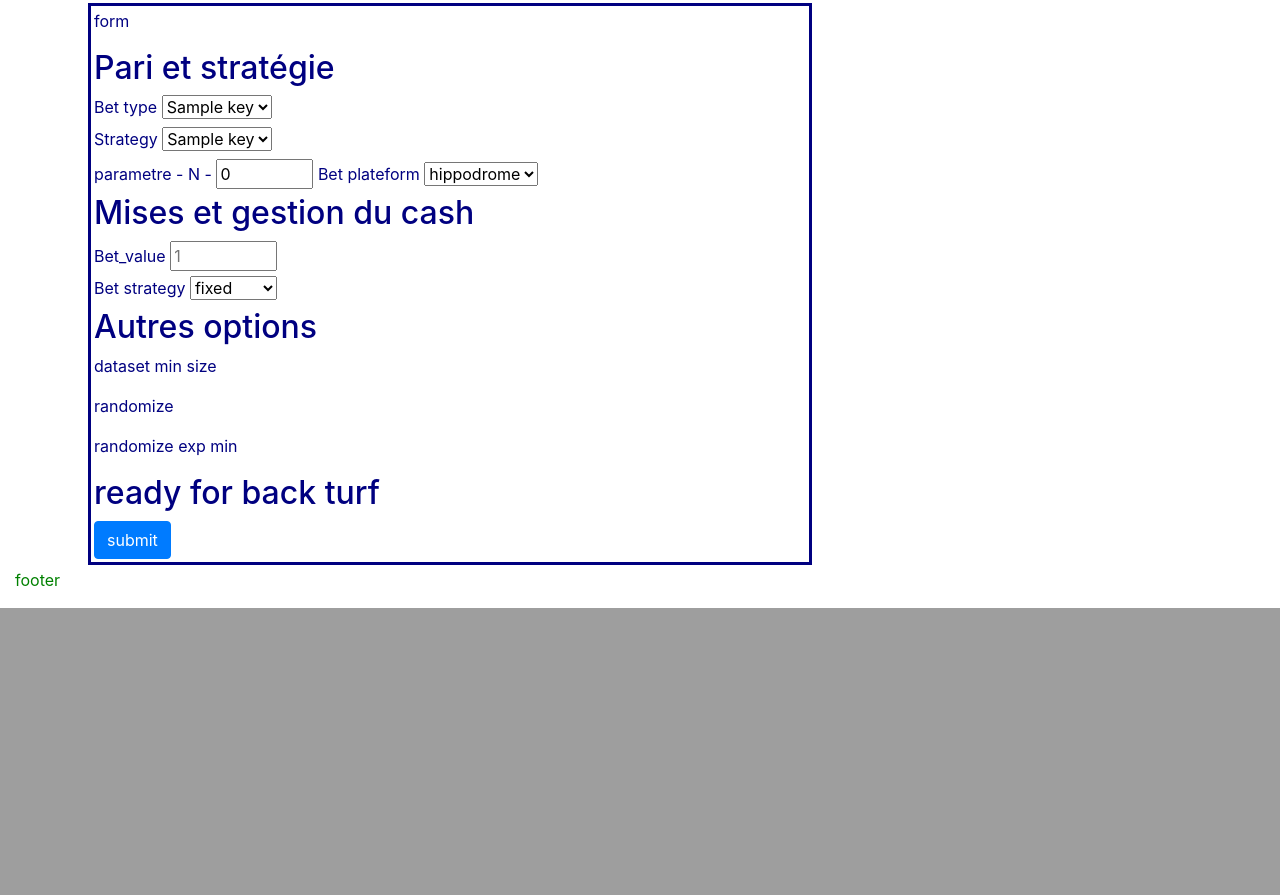
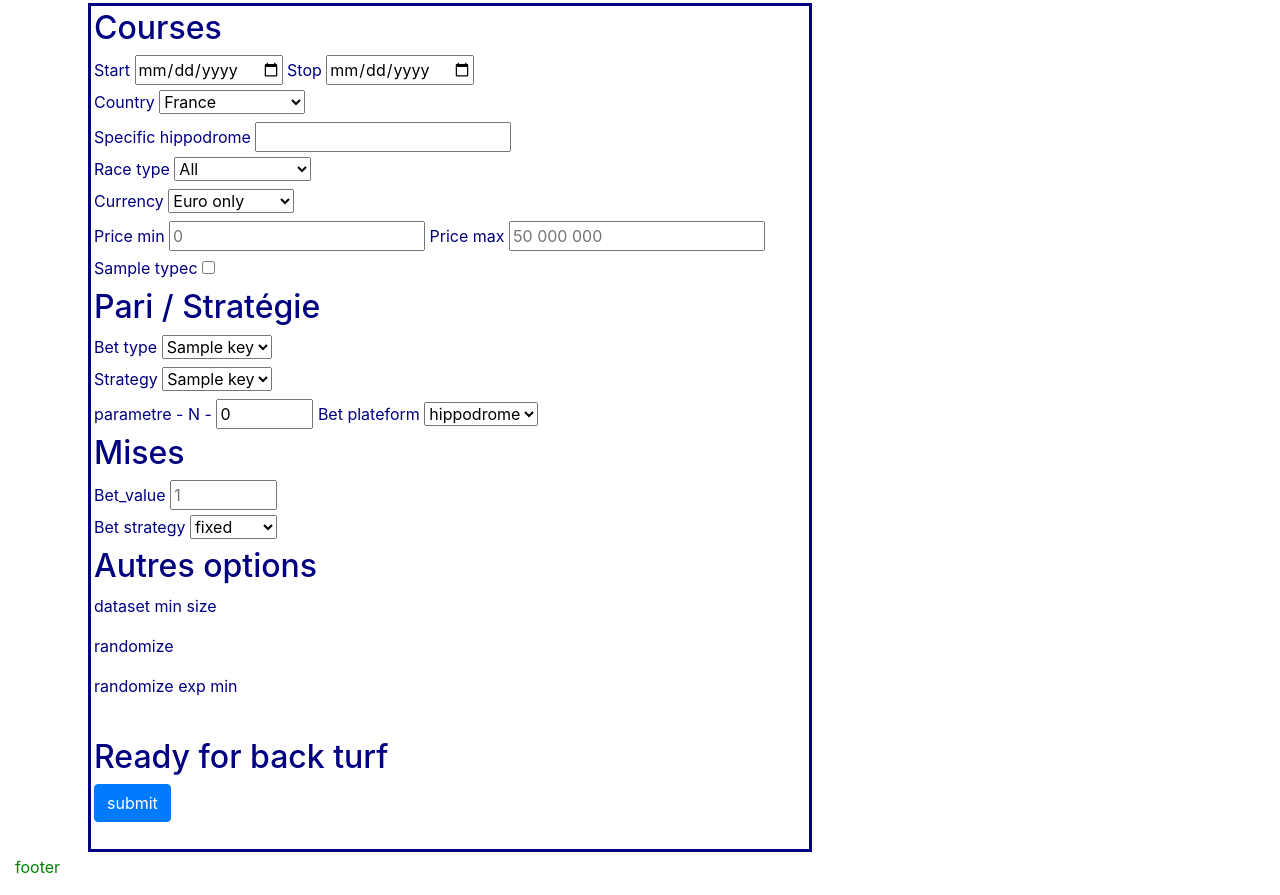
Before and after one commit to AlexandreGazagnes/beta_backturfer, a Python web app: template templates/index.html in a window 1280 px wide. Shown: the part 1040-1935 px from the top of the page. Before the commit the page ends 1648 px from the top, so only its background shows below. Run offline with Jinja, Linux system fonts and the light colour scheme; the template is opened without the code that fills it: most values are stand-ins (such as "Sample title", 1, 10 or a date in 2020); some libraries are stand-ins or nearby versions.

Commit message:
work in progress

```diff
--- a/templates/index.html
+++ b/templates/index.html
@@ -4,14 +4,78 @@
 {% block content %}
 
   <!-- form -->
-  <form action="{{url_for('index')}}" method="post">
-    <p>form</p>
+  <form action="{{url_for('turfing')}}" method="post">
 
+    <div class="race_selection">
+      <h2>Courses</h2>
+
+      <!-- date -->
+      <label for="date_start">Start</label>
+      <input type="date" name="date_start", value="{{index_data['date_start']}}">
+      <label for="date_stop">Stop</label>
+      <input type="date" name="date_stop", value="{{index_data['today']}}">
+      <br>
+
+      <!-- country -->
+      <label for="country">Country</label>
+      <select name="country">
+        <option value="france">France</option>
+        <option value="france_10">France - top 10</option>
+        <option value="france_25">France - top 25</option>
+        <option value="france_50">France - top 50</option>
+        <option value="france_100">France - top 100</option>
+        <option value="europe">Europe</option>
+        <option value="monde">Monde</option>
+      </select>
+      <br>
+
+      <!-- specific hippo -->
+      <label for="hippo">Specific hippodrome</label>
+      <input list="list" type="text" name="hippo">
+      <datalist id="list">
+        {% for hippo in index_data['hippo_list'] %}
+          <option value= {{ hippo }}>{{ hippo }}</option>
+        {% endfor %}
+      </datalist>
+      <br>
+
+      <!-- quinte -->
+      <label for="quinte">Race type</label>
+      <select name="quinte">
+        <option value="all" selected="selected">All</option>
+        <option value="only_quinte">Only quinte</option>
+        <option value="only_not_quinte">Only not quinte</option>
+      </select>
+      <br>
+
+      <!-- currency -->
+      <label for="euro_only">Currency</label>
+      <select name="euro_only">
+        <option value="True" selected="selected">Euro only</option>
+        <option value="False">All currencies</option>
+      </select>
+      <br>
+
+      <!-- cheque -->
+      <label for="price_min">Price min</label>
+      <input type="text" name="price_min" placeholder="0">
+      <label for="price_max">Price max</label>
+      <input type="text" name="price_max" placeholder="50 000 000">
+      <br>
+
+      <!-- race type -->
+      {% for typec in index_data['typec_list'] %}
+        <label for="{{typec}}">{{typec}}</label>
+        <input type="checkbox" name="{{typec}}">
+      {% endfor %}
+      <br>
+    </div>
 
     <!-- bet options -->
-    <h2>Pari et stratégie</h2>
+    <div class="bet_and_strat">
+      <h2>Pari / Stratégie</h2>
 
-
+      <!-- bet type -->
       <label for="bet_type">Bet type</label>
       <select name="bet_type">
       {% for key in index_data['bet_list'] %}
@@ -19,8 +83,6 @@
       {% endfor %}
       </select>
       <br>
-
-
 
       <!-- strategy -->
       <label for="strategy">Strategy</label>
@@ -30,8 +92,6 @@
         {% endfor %}
       </select>
       <br>
-
-
 
       <!-- param -->
       <label for="strategy_n">parametre - N -</label>
@@ -46,10 +106,11 @@
             <option value="random">random</option>
       </select>
       <br>
-
+    </div>
 
     <!-- money management -->
-    <h2>Mises et gestion du cash</h2>
+    <div class="money_management">
+      <h2>Mises</h2>
 
       <!-- bet value     -->
       <label for="bet_value">Bet_value</label>
@@ -62,24 +123,30 @@
         <option value="fixed">fixed</option>
         <option value="placed">dynamic</option>
       </select>
-
-
+      <br>
+    </div>
 
 
     <!-- other -->
+    <div class="other">
       <h2>Autres options</h2>
 
       <!-- not implemented -->
       <p>dataset min size</p>
       <p>randomize</p>
       <p>randomize exp min</p>
+      <br>
+    </div>
 
-    <h2>ready for back turf</h2>
+    <!-- button -->
+    <div class="button">
+      <h2>Ready for back turf</h2>
       <button type="submit" class="btn btn-primary">submit</button>
       <!-- old button
       <input type="submit" value="Submit">
       -->
-
+    </div>
+    <br>
   </form>
 
 {% endblock %}
```
Also changed, not shown: application.py (+10 -12 lines), templates/turfing.html (+1 -9 lines). Lines whose indentation alone changed are shown as unchanged.
